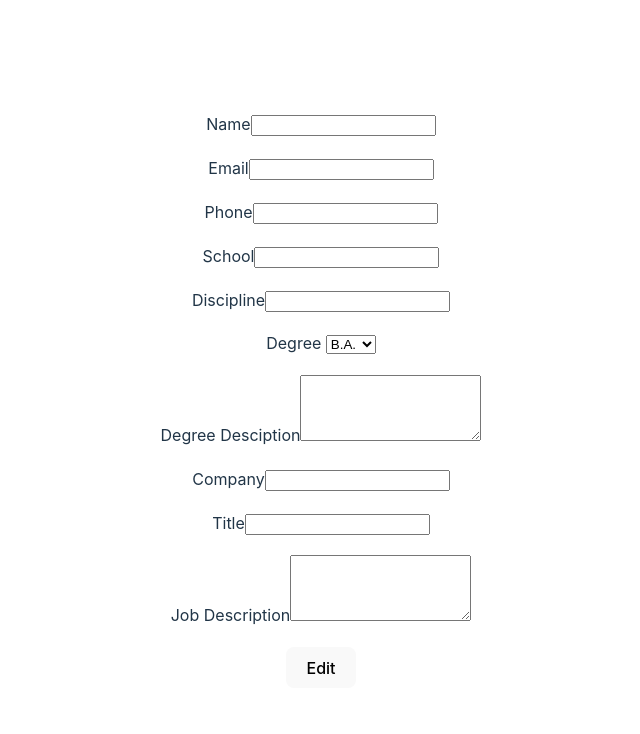
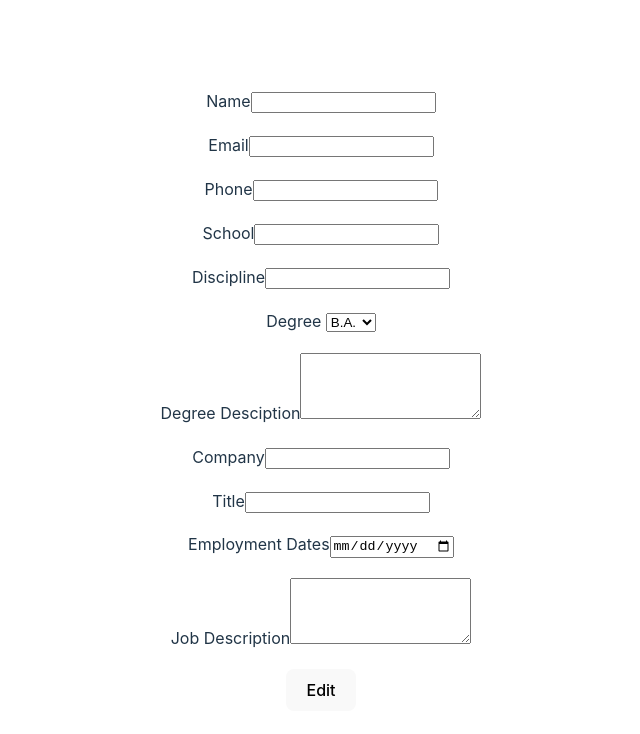
Before and after one commit to Runner-Dad84/resumetemplate, a React (Vite) app: page / in a window 1280 px wide. Shown: the top 734 px of the page, without its empty margins (319-959 px from the left). Built offline with nearby package versions, Linux system fonts and the light colour scheme.

Commit message:
update first ternary condition to include text or date

```diff
--- a/src/App.jsx
+++ b/src/App.jsx
@@ -32,7 +32,7 @@ function App() {
     { label: 'Degree Desciption', name:'SchDesc', type:'message', class: 'edu', },
     { label: 'Company', name:'company', type:'text', class:'professional', },
     { label: 'Title', name:'title', type:'text', class:'professional', },
-
+    { label: 'Employment Dates', name:'date', type:'date', class:'professional', },
     { label: 'Job Description', name:'JobDesc', type:'message', class:'professional', },
 
 
@@ -51,7 +51,7 @@ return (
   <form>
     { fields.map((field) => (
       <div key = {field.name}>
-        { field.type === 'text' ? (
+        { (field.type === 'text' || field.type === 'date' ) ? (
         <InputComponent
           label = {field.label}
           name = {field.name}
```
